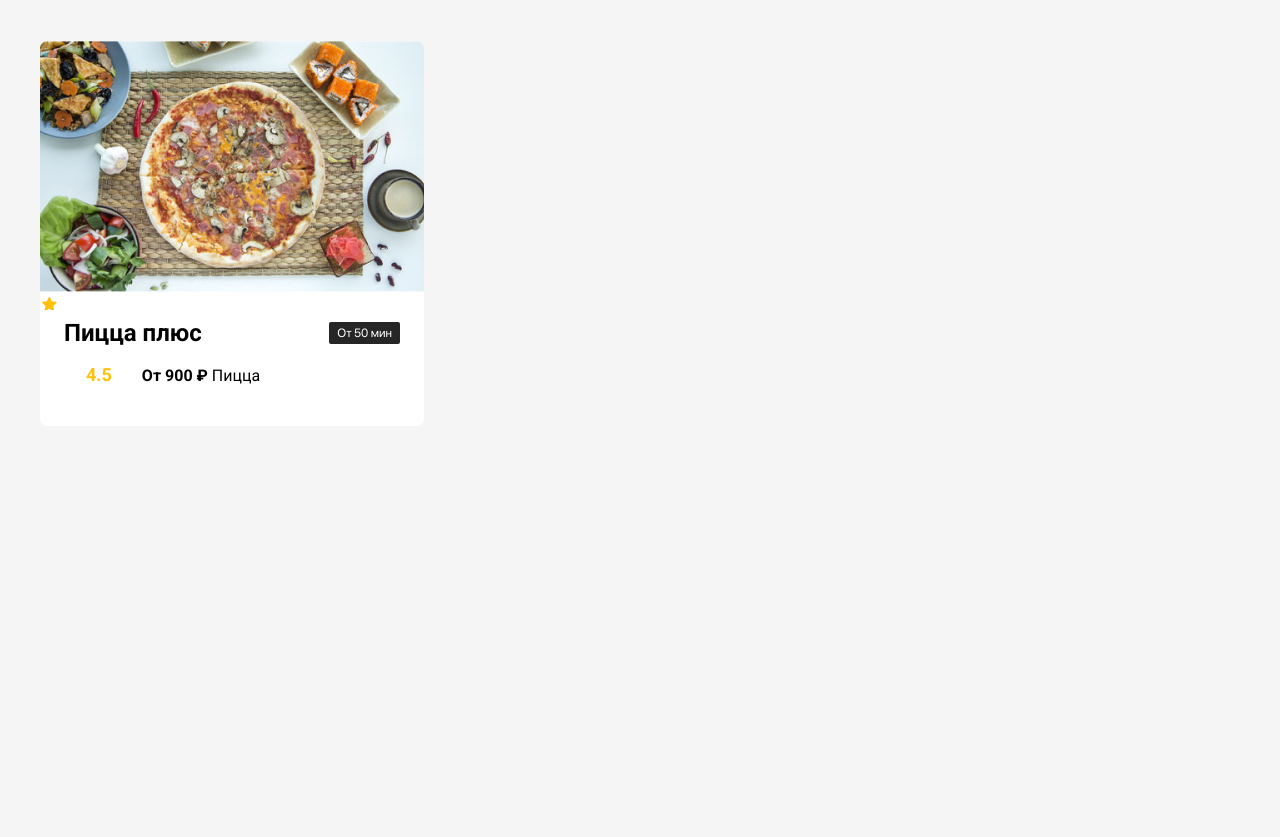
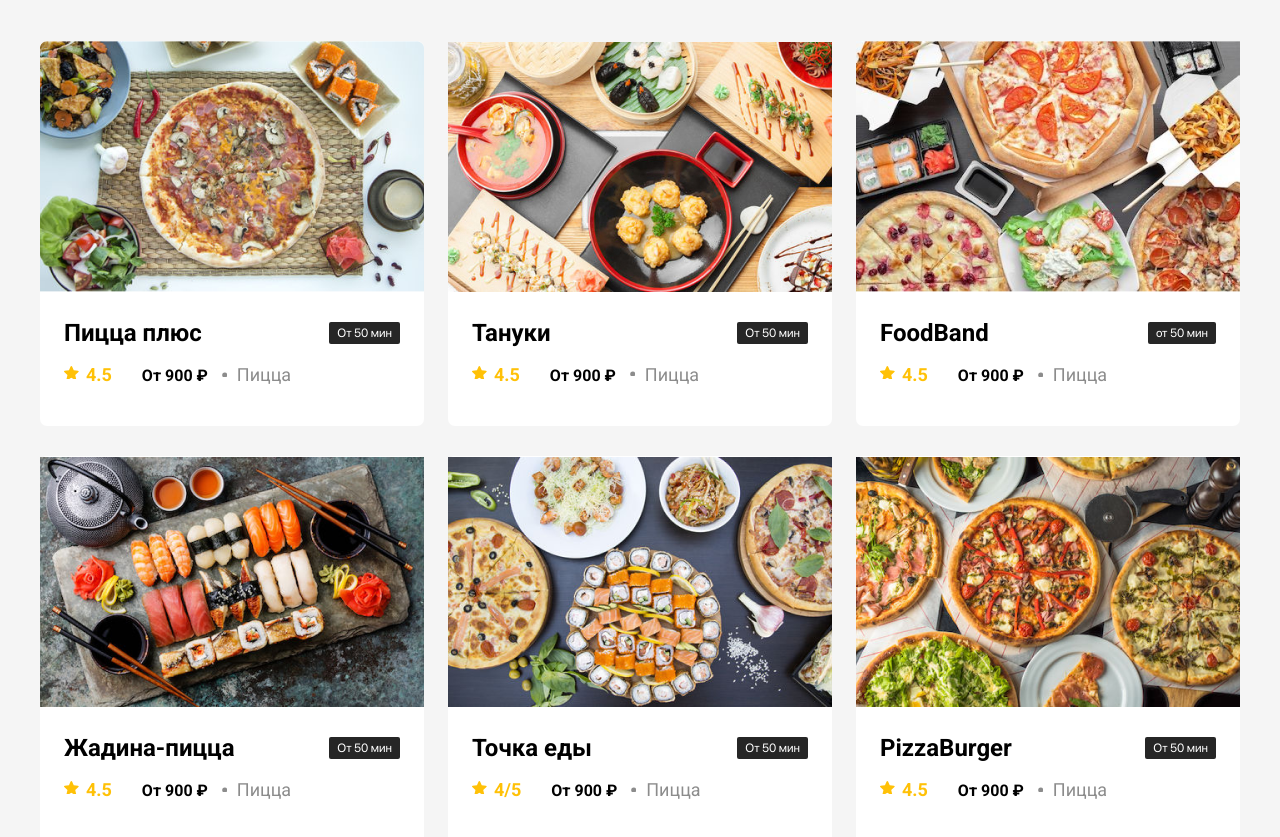
Before and after one commit to OlgaKachinskaya/Delivery_Food, a plain HTML site: page index.html in a window 1280 px wide. Shown: the part 515-1352 px from the top of the page. Before the commit the page ends 1001 px from the top, so only its background shows below. Drawn offline with Linux system fonts and the light colour scheme.

Commit message:
Страница готова

```diff
--- a/css/style.css
+++ b/css/style.css
@@ -173,6 +173,7 @@ line-height: 32px;
     padding: 5px 8px;
 }
 .reiting {
+    position: relative;
 font-family: Roboto;
 font-style: normal;
 font-weight: bold;
@@ -181,6 +182,7 @@ line-height: 32px;
 color: #FFC107;
 margin-left: 22px;
 margin-right: 26px;
+
 }
 .reiting::before {
     content:'';
@@ -188,6 +190,36 @@ margin-right: 26px;
     height: 14px;
     background:url(../img/star.svg);
     position: absolute;
-    top: 0px;
-    left: 2px;
+    top: 1px;
+    left: -22px;
 }
+midprice {
+    font-family: Roboto;
+    font-style: normal;
+    font-weight: normal;
+    font-size: 18px;
+    line-height: 32px;
+    color: #8C8C8C;
+    margin-left: 25px;
+
+}
+.dish {
+    position: relative;
+    font-family: Roboto;
+    font-style: normal;
+    font-weight: normal;
+    font-size: 18px;
+    line-height: 32px;
+    color: #8C8C8C;
+    margin-left: 25px;
+}
+.dish::before {
+    content:'';
+    width: 5px;
+    height: 5px;
+    background:url(../img/Ellipse.svg);
+    position: absolute;
+    top: 50%;
+    left: -15px;
+    margin-top: -3px;
+}
--- a/index.html
+++ b/index.html
@@ -78,15 +78,99 @@
             <!-- /.card-img -->
         </div>
         <!-- /.card -->
-        <div class="card"></div>
+        <div class="card">
+            <div class="card-img">
+                <img src="./img/tanuki.jpg" alt="Картинка заведения">
+            </div>
+            <div class="card-main">
+                <div class="card-main__header">
+                    <h3 class="card-title">Тануки</h3>
+                    <strong class="time-write">От 50 мин</strong>
+                </div>
+                <div class="card-desk">
+                    <span class="reiting">4.5</span>
+                    <strong class="midprice">От 900 ₽</strong>
+                    <span class="dish">Пицца</span>
+                </div>
+            </div>
+        </div>
         <!-- /.card -->
-        <div class="card"></div>
+        <div class="card">
+            <div class="card-img">
+                <div class="card-img">
+                    <img src="./img/foodband.png" alt="Картинка заведения">
+                </div>
+                <div class="card-main">
+                    <div class="card-main__header">
+                        <h3 class="card-title">FoodBand</h3>
+                        <strong class="time-write">от 50 мин</strong>
+                    </div>
+                    <card class="desk">
+                        <span class="reiting">4.5</span>
+                        <strong class="midprice">От 900 ₽</strong>
+                        <span class="dish">Пицца</span>
+                    </card>
+                </div>
+            </div>
+        </div>
         <!-- /.card -->
-        <div class="card"></div>
+        <div class="card">
+            <div class="card">
+                <div class="card-img">
+                    <img src="./img/zhadinapizza.png" alt="Картинка заведения">
+                </div>
+                <div class="card-main">
+                    <div class="card-main__header">
+                        <h3 class="card-title">Жадина-пицца</h3>
+                        <strong class="time-write">От 50 мин</strong>
+
+                    </div>
+                    <div class="desk">
+                   <span class="reiting">4.5</span>
+                        <strong class="midprice">От 900 ₽</strong>
+                       <span class="dish">Пицца</span>
+                    </div>
+                </div>
+            </div>
+        </div>
         <!-- /.card -->
-        <div class="card"></div>
+        <div class="card">
+            <div class="card">
+                <div class="card-img">
+                    <img src="./img/tochkaedu.png" alt="Картинка заведения">
+                </div>
+                <div class="card-main">
+                    <div class="card-main__header">
+                        <h3 class="card-title">Точка еды</h3>
+                        <strong class="time-write">От 50 мин</strong>
+                        </div>
+                        <div class="card-desk">
+                            <span class="reiting">4/5</span>
+                            <strong class="midprice">От 900 ₽</strong>
+                            <span class="dish">Пицца</span>
+                        </div>
+                </div>
+            </div>
+        </div>
         <!-- /.card -->
-        <div class="card"></div>
+        <div class="card">
+            <div class="card">
+                <div class="card-img">
+                    <img src="./img/pizzaburger.png" alt="Картинка заведения">
+                </div>
+                <div class="card-main">
+                    <div class="card-main__header">
+                    <h3 class="card-title">PizzaBurger</h3>
+                    <strong class="time-write">От 50 мин</strong>
+                    </div>
+                    <div class="card-desk">
+                        <span class="reiting">4.5</span>
+                        <strong class="midprice">От 900 ₽</strong>
+                        <span class="dish">Пицца</span>
+                    </div>
+                </div>
+            </div>
+        </div>
         <!-- /.card -->
         </div>
         <!-- /.block -->
```
Also changed, not shown: img/Ellipse.svg (added), img/foodband.png (added), img/pizzaburger.png (added), img/tanuki.jpg (added), img/tochkaedu.png (added), img/zhadinapizza.png (added).
